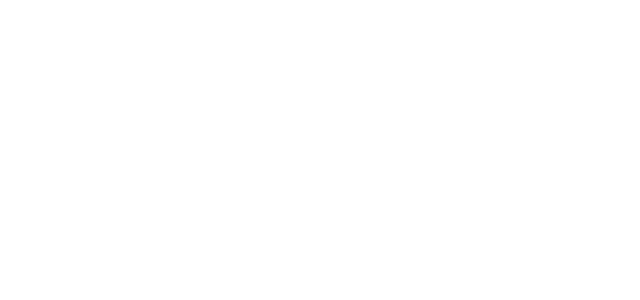
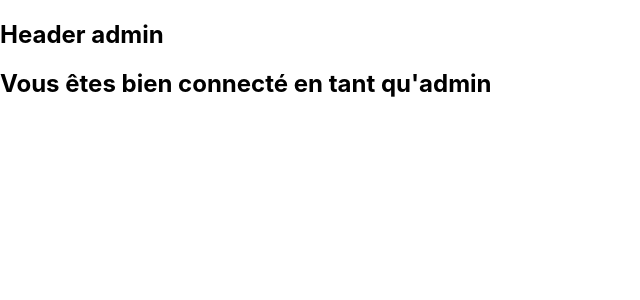
Before and after one commit to davidroberto/react-front-coworking, a React (Create React App) app: page /admin in a window 1280 px wide. Before the commit this address had no page. Shown: the top 300 px of the page, without its empty margins (0-640 px from the left). Built offline with nearby package versions, Linux system fonts and the light colour scheme.

Commit message:
id coworking + start admin

```diff
--- a/src/App.js
+++ b/src/App.js
@@ -1,8 +1,9 @@
 import { BrowserRouter, Route, Routes } from "react-router-dom";
 import "./App.css";
-import HomePage from "./page/HomePage";
-import CoworkingsPage from "./page/CoworkingsPage";
-import CoworkingDetailsPage from "./page/CoworkingDetailsPage";
+import HomePage from "./page/guest/HomePage";
+import CoworkingsPage from "./page/guest/CoworkingsPage";
+import CoworkingDetailsPage from "./page/guest/CoworkingDetailsPage";
+import DashboardPage from "./page/admin/DashboardPage";
 
 function App() {
   return (
@@ -11,6 +12,8 @@
         <Route path="/" element={<HomePage />} />
         <Route path="/coworkings" element={<CoworkingsPage />} />
         <Route path="/coworking/details/:id" element={<CoworkingDetailsPage />} />
+
+        <Route path="/admin/" element={<DashboardPage />} />
       </Routes>
     </BrowserRouter>
   );
--- /dev/null
+++ b/src/component/admin/HeaderAdmin.jsx
@@ -0,0 +1,9 @@
+const HeaderAdmin = () => {
+  return (
+    <header>
+      <h2>Header admin</h2>
+    </header>
+  );
+};
+
+export default HeaderAdmin;
--- /dev/null
+++ b/src/page/admin/DashboardPage.jsx
@@ -0,0 +1,13 @@
+import HeaderAdmin from "../../component/admin/HeaderAdmin";
+
+const DashboardPage = () => {
+  return (
+    <>
+      <HeaderAdmin />
+
+      <h2>Vous êtes bien connecté en tant qu'admin</h2>
+    </>
+  );
+};
+
+export default DashboardPage;
--- a/src/page/CoworkingDetailsPage.jsx
+++ b/src/page/guest/CoworkingDetailsPage.jsx
@@ -1,5 +1,5 @@
 import { useParams } from "react-router-dom";
-import Header from "../component/Header";
+import Header from "../../component/guest/Header";
 import { useEffect, useState } from "react";
 
 const CoworkingDetailsPage = () => {
--- a/src/page/CoworkingsPage.jsx
+++ b/src/page/guest/CoworkingsPage.jsx
@@ -1,5 +1,5 @@
 import React, { useEffect, useState } from "react";
-import Header from "../component/Header";
+import Header from "../../component/guest/Header";
 import { Link } from "react-router-dom";
 
 const CoworkingsPage = () => {
--- a/src/page/HomePage.jsx
+++ b/src/page/guest/HomePage.jsx
@@ -1,5 +1,5 @@
 import React from "react";
-import Header from "../component/Header";
+import Header from "../../component/guest/Header";
 
 const HomePage = () => {
   return (
```
Also changed, not shown: src/component/guest/Header.jsx (renamed from src/component/Header.jsx).
